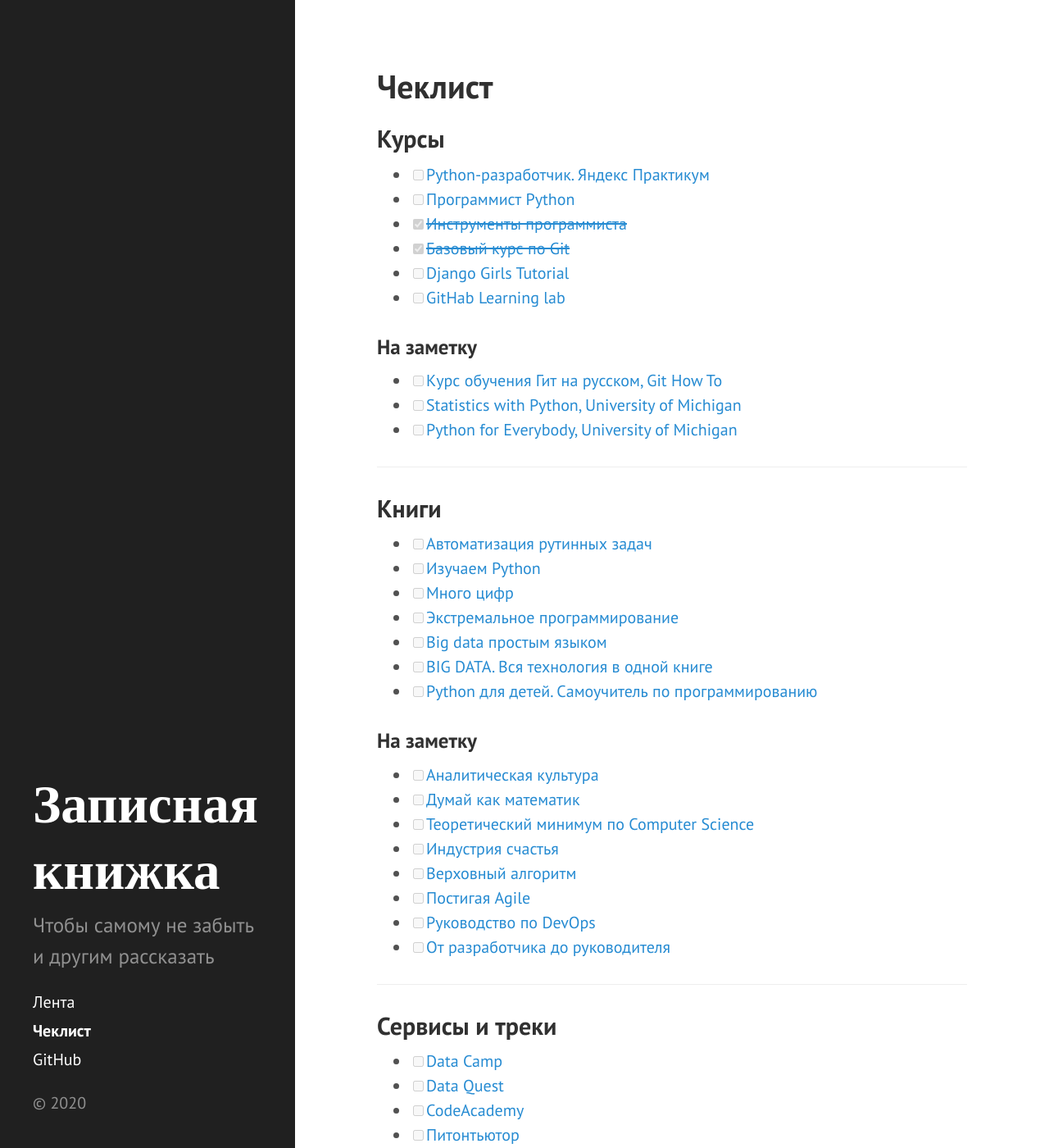
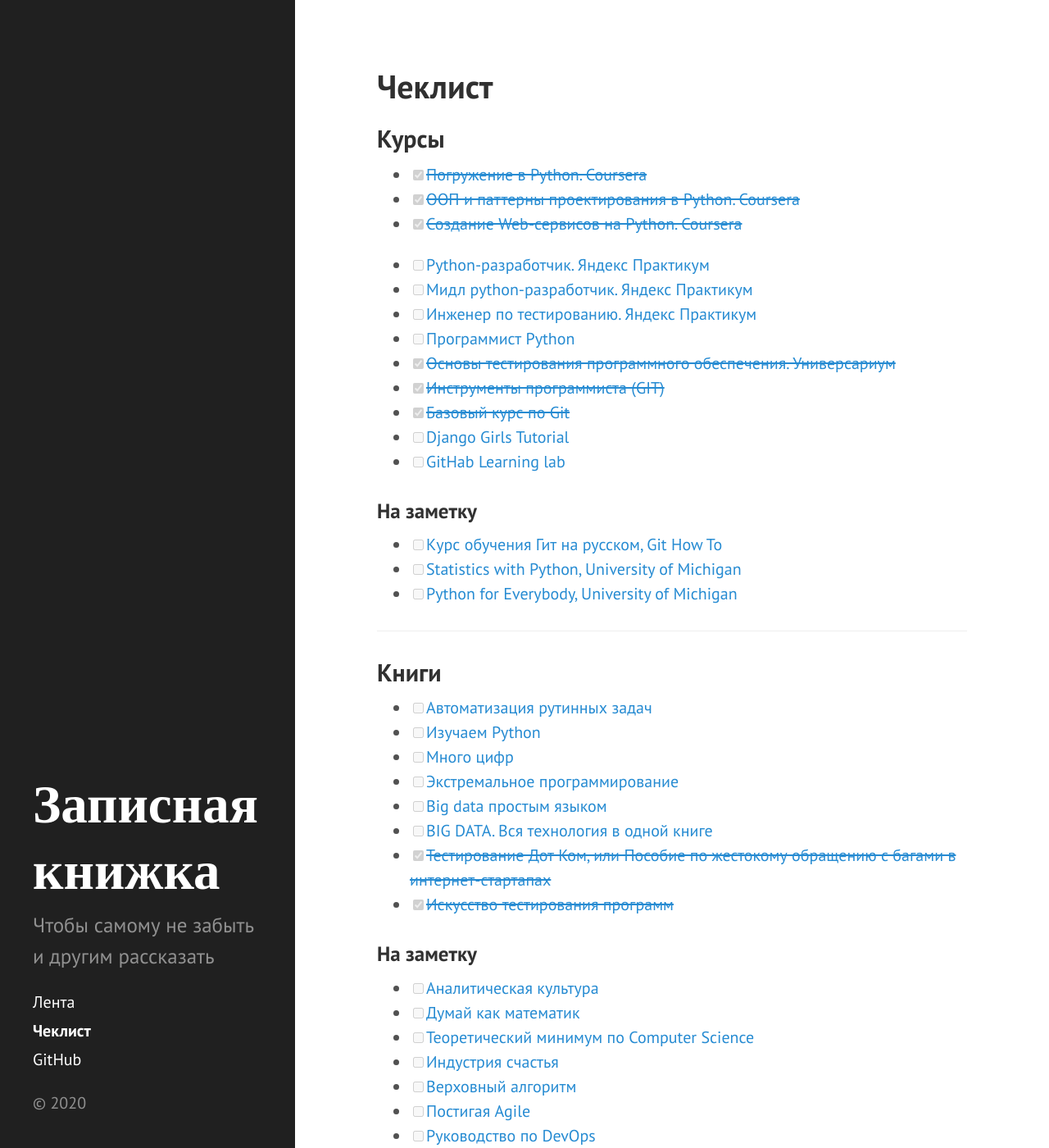
Before and after one commit to Erniess/about_me, a Jekyll site: the page built from checklist.md, in a window 1280 px wide and 1400 px high. Shown: the whole window at 82% size. Built offline with Jekyll 4.4.1, drawn with Linux system fonts in a browser that asks for light colours.

Commit message:
Update checklist.md

```diff
--- a/checklist.md
+++ b/checklist.md
@@ -4,9 +4,16 @@ title: Чеклист
 ---
 
 ## Курсы
+- [x] [~~Погружение в Python. Coursera~~](https://ru.coursera.org/learn/diving-in-python)
+- [x] [~~ООП и паттерны проектирования в Python. Coursera~~](https://ru.coursera.org/learn/oop-patterns-python)
+- [x] [~~Создание Web-сервисов на Python. Coursera~~](https://ru.coursera.org/learn/python-for-web)
+
 - [ ] [Python-разработчик. Яндекс Практикум](https://praktikum.yandex.ru/backend-developer/)
+- [ ] [Мидл python-разработчик. Яндекс Практикум](https://praktikum.yandex.ru/middle-python/)
+- [ ] [Инженер по тестированию. Яндекс Практикум](https://praktikum.yandex.ru/qa-engineer/)
 - [ ] [Программист Python](https://geekbrains.ru/professions/python_developer)
-- [x] [~~Инструменты программиста~~](https://www.youtube.com/playlist?list=PLAMm2eUmBSn24JIYXGKqAEWCfN-IT-UMp)
+- [x] [~~Основы тестирования программного обеспечения. Универсариум~~](https://universarium.org/course/722)
+- [x] [~~Инструменты программиста (GIT)~~](https://www.youtube.com/playlist?list=PLAMm2eUmBSn24JIYXGKqAEWCfN-IT-UMp)
 - [x] [~~Базовый курс по Git~~](https://www.youtube.com/playlist?list=PLIU76b8Cjem5B3sufBJ_KFTpKkMEvaTQR)
 - [ ] [Django Girls Tutorial](https://tutorial.djangogirls.org/ru/)
 - [ ] [GitHab Learning lab](https://lab.github.com/courses)
@@ -25,7 +32,8 @@ title: Чеклист
 - [ ] [Экстремальное программирование](https://www.litres.ru/kent-bek/ekstremalnoe-programmirovanie-razrabotka-cherez-testirovanie/)
 - [ ] [Big data простым языком](https://www.litres.ru/aleksey-blagirev/big-data-prostym-yazykom/)
 - [ ] [BIG DATA. Вся технология в одной книге](https://www.litres.ru/andreas-vaygend/big-data-vsya-tehnologiya-v-odnoy-knige/)
-- [ ] [Python для детей. Самоучитель по программированию](https://www.ozon.ru/context/detail/id/140025249/)
+- [x] [~~Тестирование Дот Ком, или Пособие по жестокому обращению с багами в интернет-стартапах~~](https://www.ozon.ru/context/detail/id/149612654/)
+- [x] [~~Искусство тестирования программ~~](https://www.ozon.ru/context/detail/id/18319458/)
 
 ### На заметку
 - [ ] [Аналитическая культура](https://www.litres.ru/karl-anderson-11438349/analiticheskaya-kultura-ot-sbora-dannyh-do-biznes-rezultatov/)
```
